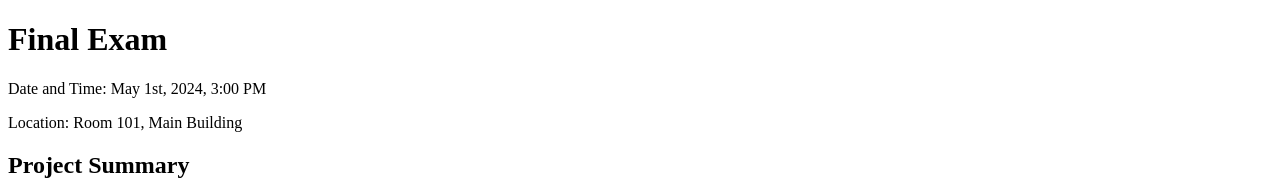
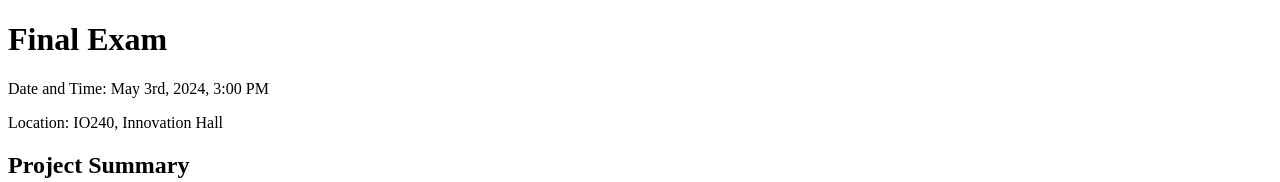
Before and after one commit to Cwaddick/svethedte, a plain HTML site: page index.html in a window 1280 px wide. Shown: the top 182 px of the page. Drawn offline with nearby package versions, Linux system fonts and the light colour scheme.

Commit message:
Update index.html

```diff
--- a/index.html
+++ b/index.html
@@ -15,8 +15,8 @@
 const setupdynamic = () => {
 
     $('#dynamic').append('<h1>Final Exam</h1>');
-    $('#dynamic').append('<p>Date and Time:  May 1st, 2024, 3:00 PM</p>');
-    $('#dynamic').append('<p>Location: Room 101, Main Building</p>');
+    $('#dynamic').append('<p>Date and Time:  May 3rd, 2024, 3:00 PM</p>');
+    $('#dynamic').append('<p>Location:  IO240, Innovation Hall</p>');
     $('#dynamic').append('<h2>Project Summary</h2>');
     $('#dynamic').append('<p>The final project is centered a round using athe CRUD  array method. We are to create an interface that will allow a user to interact with an API of our choosing that we found on the internet.</p>');
     $('#dynamic').append('<p>The project is due April 29th 11:59pm, 2024</p>');
```
